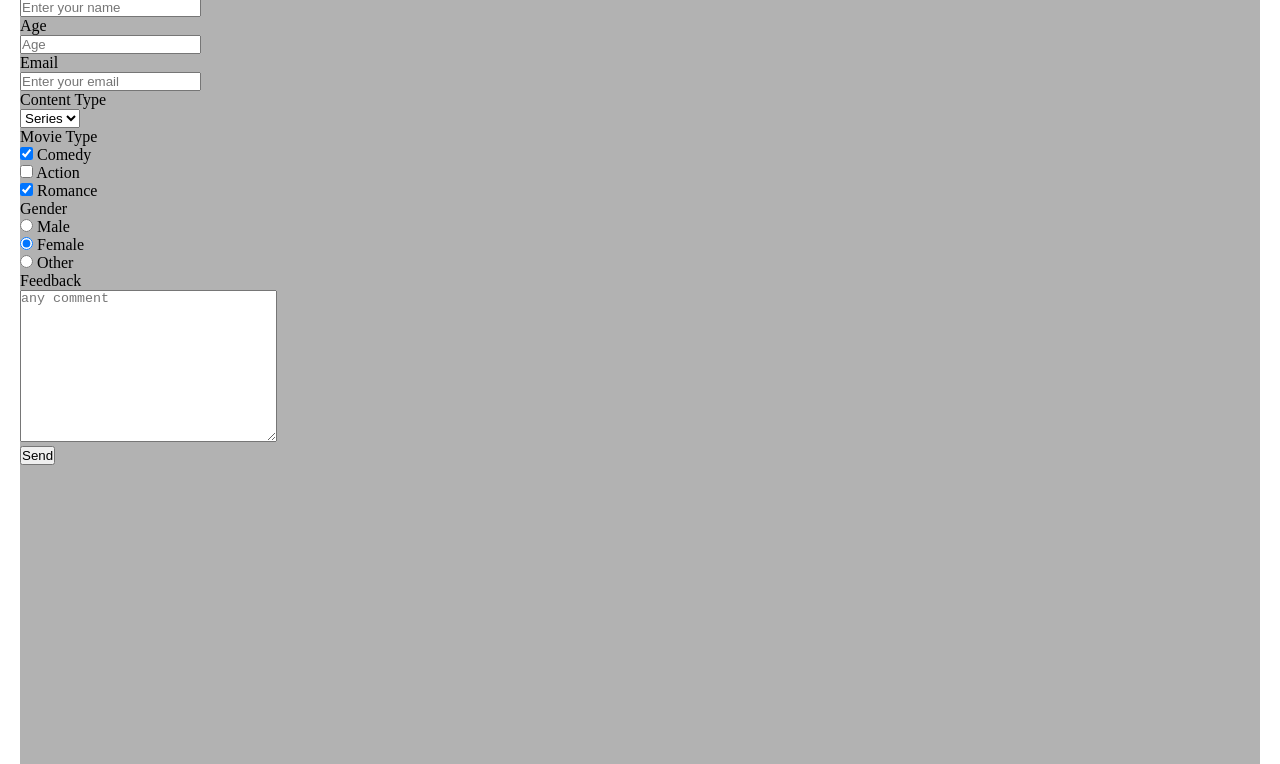
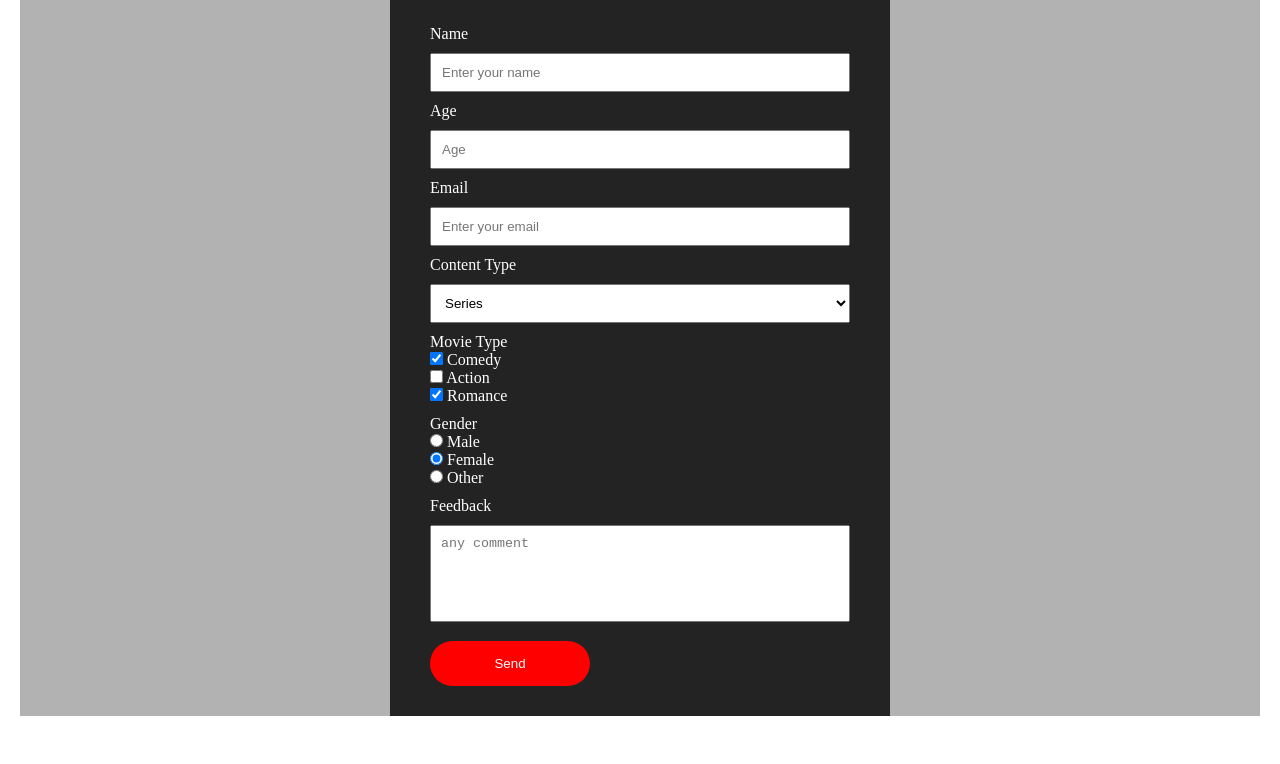
Before and after one commit to sadullahakcay/Survey-Form, a plain HTML site: page index.html in a window 1280 px wide. Shown: the part 110-874 px from the top of the page. After the commit the page ends 826 px from the top, so only its background shows below. Drawn offline with Linux system fonts and the light colour scheme; a web font is replaced by a local one.

Commit message:
survey form tamamlandi

```diff
--- a/index.html
+++ b/index.html
@@ -69,7 +69,7 @@
 
                 <div class="input-box">
                     <label for="feedback">Feedback</label><br>
-                    <textarea name="feedback" id="feedback" cols="30" rows="10" placeholder="any comment"></textarea>
+                    <textarea name="feedback" id="feedback" cols="30" rows="5" placeholder="any comment"></textarea>
                 </div>
 
                 <div class="form-submit"></div>
--- a/style.css
+++ b/style.css
@@ -5,11 +5,12 @@
 
 body{
     /*background-image: url(./images/background_image.jpg);*/
+    color: white;
 }
 
 #container{
     max-width: 1240px;
-    height: 1036px;
+    /*height: 1036px;*/
     background-color:rgba(0, 0, 0, 0.3) ;
     margin: auto;
     margin-top: 30px;
@@ -28,8 +29,55 @@ span{
 
 #description{
     font-family: 'Sorts Mill Goudy', serif;
+    font-size: 1.5rem;
 }
 
 #header{
     text-align: center;
 }
+
+textarea{
+    resize: none;
+}
+
+#survey-form-container{
+    width: 500px;
+    background-color: rgba(0, 0, 0, 0.8);
+    margin: auto;
+    padding: 30px 40px;
+}
+
+#name,
+#age,
+#email,
+#dropdown,
+#feedback{
+    width: 100%;
+    padding: 10px;
+    margin-top: 10px;
+}
+
+.input-box{
+    margin-top: 10px;
+}
+
+#form-button{
+    width: 160px;
+    height: 45px;
+    border-radius: 50px;
+    background-color: red;
+    color: white;
+    border: none;
+    cursor: pointer;
+}
+
+.form-submit{
+    margin: auto;
+    width: 160px;
+    margin-top: 15px;
+}
+
+#form-button:hover{
+    background-color: white;
+    color: red;
+}
```
